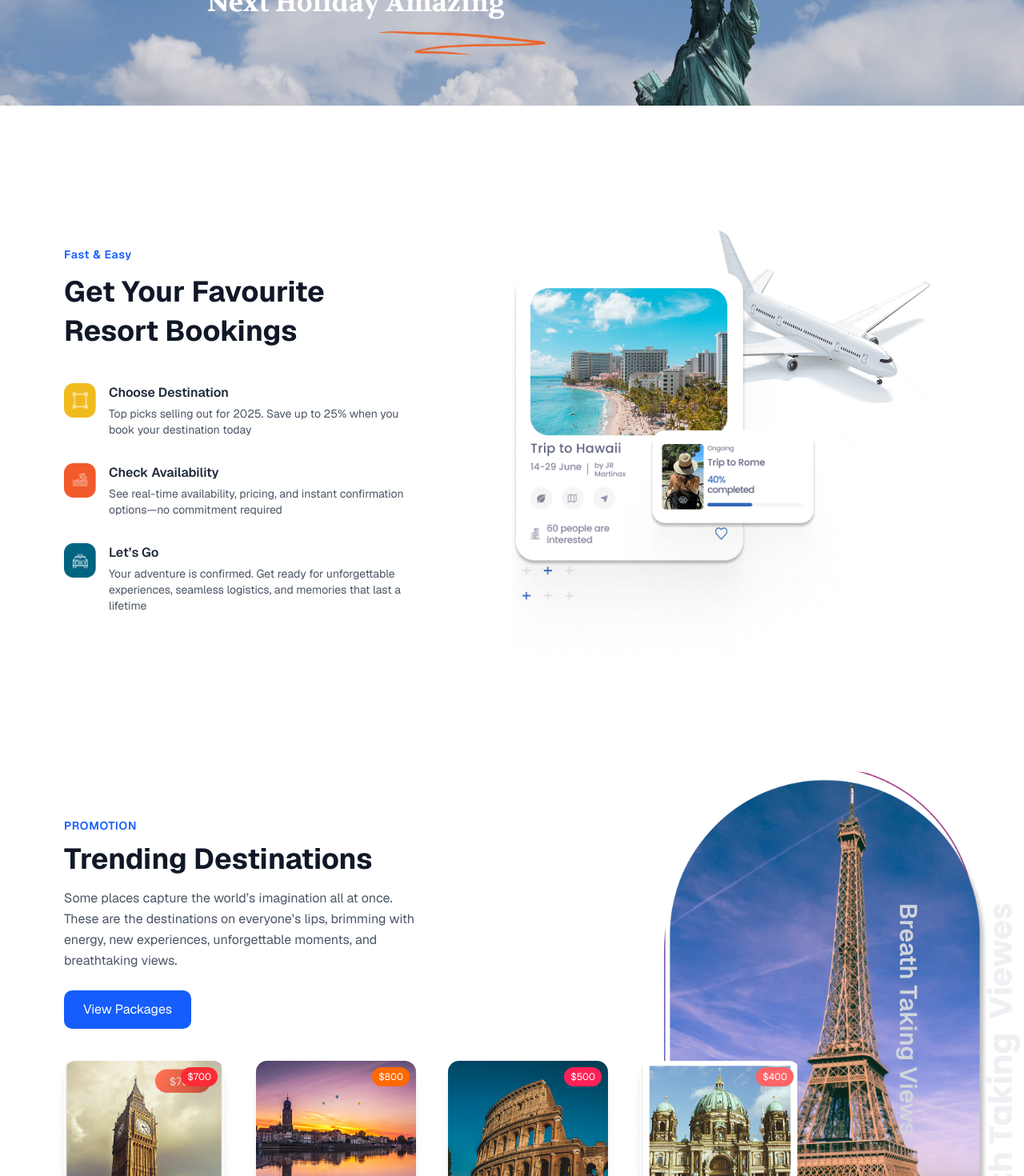
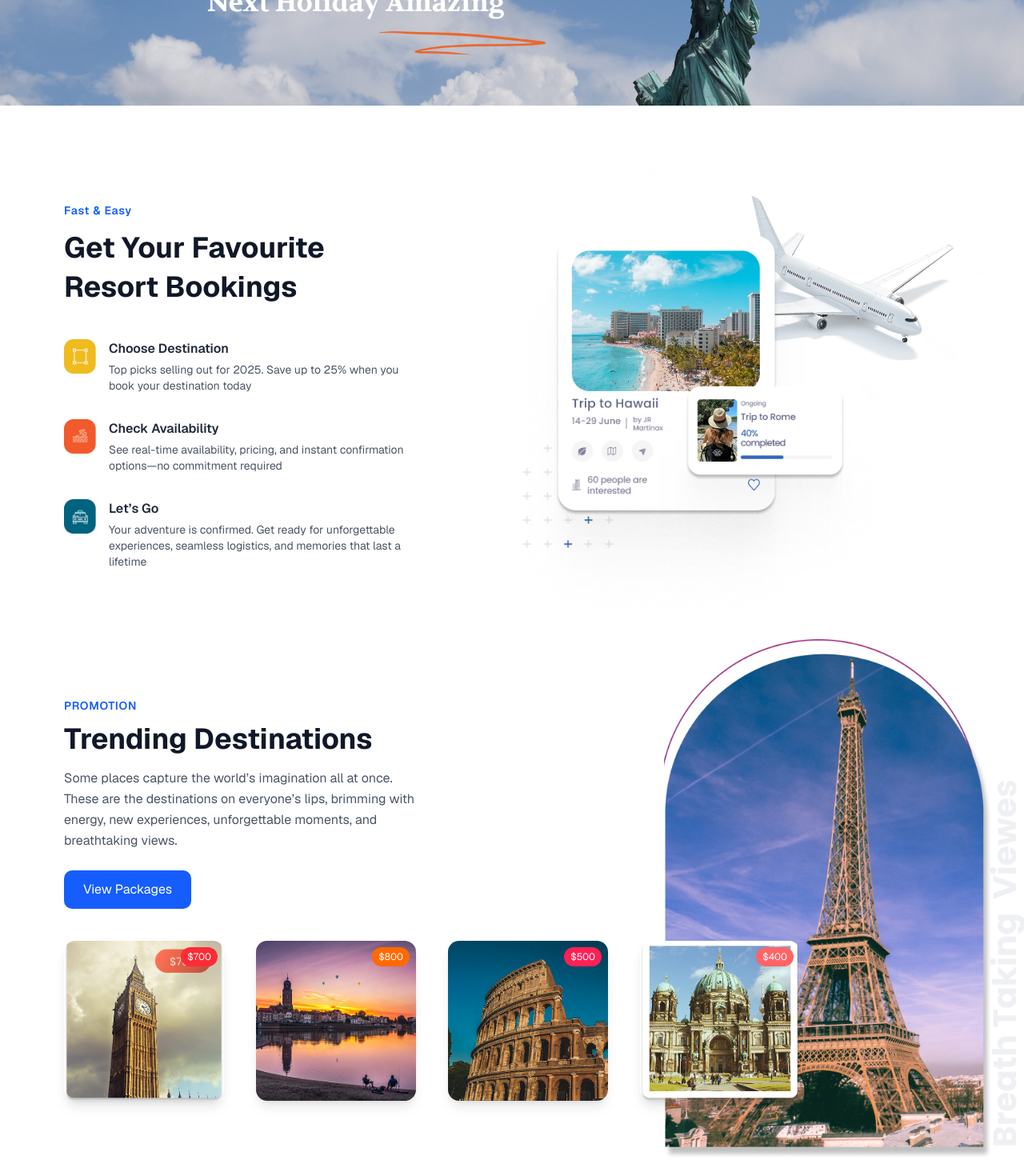
Before and after one commit to jiyamathias/zentrek, a Next.js app: page / in a window 1280 px wide. Shown: the part 2280-3750 px from the top of the page at 80% size. Built offline with nearby package versions, Linux system fonts and the light colour scheme.

Commit message:
mod: mobile res done

```diff
--- a/components/horney-moon.tsx
+++ b/components/horney-moon.tsx
@@ -5,7 +5,7 @@ export default function HoneymoonSection() {
     <section className="w-full max-w-7xl mx-auto flex flex-col md:flex-row items-center justify-between py-20 px-6 md:px-20 gap-10">
       {/* Left Side Image with BG */}
       <div className="w-full md:w-3/5 flex justify-center items-center">
-        <div className="h-[620px]">
+        <div className="h-[420px] md:h-[620px]">
           <Image
             width={420}
             height={800}
--- a/components/navigation.tsx
+++ b/components/navigation.tsx
@@ -32,7 +32,7 @@ const Navigation = () => {
               Explore
             </a>
           </div>
-          <button className="bg-secondary hover:bg-orange-600 text-white px-6 py-2 rounded-lg text-sm font-semibold transition-all">
+          <button className="bg-secondary hidden md:block hover:bg-orange-600 text-white px-6 py-2 rounded-lg text-sm font-semibold transition-all">
               Get In Touch
           </button>
           {/* Mobile Menu Button */}
--- a/components/resort-booking.tsx
+++ b/components/resort-booking.tsx
@@ -2,10 +2,10 @@ import Image from "next/image";
 
 export default function ResortBookingSection() {
   return (
-    <section className="w-full max-w-7xl mx-auto flex flex-col md:flex-row items-center justify-between py-20 md:px-20">
+    <section className="w-full max-w-7xl mx-auto flex flex-col md:flex-row items-center justify-between pt-10">
 
       {/* LEFT SIDE TEXT */}
-      <div className="w-full md:w-1/2 z-10">
+      <div className="w-full md:w-1/2 z-10 px-6 md:px-20">
         <p className="text-sm text-blue-600 font-semibold tracking-wider">
           Fast & Easy
         </p>
@@ -68,16 +68,16 @@ export default function ResortBookingSection() {
       </div>
 
       {/* RIGHT SIDE: Single Image + Blue Glow */}
-      <div className="w-full md:w-1/2 h-[650px] flex justify-center md:justify-end mt-16 md:mt-0">
+      <div className="w-full md:w-1/2 flex justify-center md:justify-end">
+      <div className="h-[460px] md:h-[620px]">
           <Image
             src="/images/flight-destination.png"
             width={500}
             height={500}
-            //  width={420}
-            // height={800}
             alt="Resort Showcase"
             className="object-cover w-full h-full"
           />
+        </div>
       </div>
 
     </section>
--- a/components/trending-destinations.tsx
+++ b/components/trending-destinations.tsx
@@ -2,11 +2,11 @@ import Image from "next/image";
 
 export default function TrendingDestinations() {
   return (
-    <section className="w-full max-w-7xl mx-auto py-20 px-6 md:px-20 relative">
+    <section className="w-full max-w-7xl mx-auto py-5 md:py-20 px-6 md:px-20 relative">
 
       {/* RIGHT MAIN IMAGE — ABSOLUTE BEHIND EVERYTHING */}
-      <div className="absolute top-1/2 right-0 -translate-y-1/2 pointer-events-none -z-10">
-        <div className="w-[340px] md:w-[450px] h-[540px] md:h-[620px] overflow-hidden rounded-t-full">
+      <div className="hidden md:block md:absolute md:top-1/2 md:right-0 md:-translate-y-1/2 md:pointer-events-none -z-10 pb-5 md:pb-0">
+        <div className="w-[340px] md:w-[450px] h-[480px] md:h-[650px]">
           <Image
             src="/images/paris-tower.png"
             alt="Eiffel Tower"
@@ -15,16 +15,10 @@ export default function TrendingDestinations() {
             className="object-cover w-full h-full"
           />
         </div>
-
-        {/* Vertical Text */}
-        <p className="absolute right-0 top-1/2 -translate-y-1/2 rotate-90
-          text-gray-300 text-2xl md:text-3xl font-semibold whitespace-nowrap">
-          Breath Taking Views
-        </p>
       </div>
 
       {/* MAIN CONTENT */}
-      <div className="flex flex-col md:flex-row items-start justify-between gap-20 relative z-20">
+      <div className="flex flex-col md:flex-row items-start justify-between gap-5 md:gap-20 relative z-20">
 
         {/* LEFT CONTENT */}
         <div className="w-full">
@@ -48,7 +42,7 @@ export default function TrendingDestinations() {
           </button>
 
           {/* DESTINATION CARDS — 4 IMAGES TOGETHER */}
-          <div className="mt-10 flex gap-10">
+          <div className="mt-10 grid grid-cols-2 md:flex gap-2 md:gap-10">
 
             {[
               { price: "$700", src: "/images/destination1.png", color: "bg-red-500" },
@@ -58,7 +52,7 @@ export default function TrendingDestinations() {
             ].map((item, index) => (
               <div
                 key={index}
-                className="relative rounded-xl overflow-hidden shadow-lg w-[200px] h-[200px]"
+                className="relative rounded-xl overflow-hidden shadow-lg md:w-[200px] md:h-[200px]"
               >
                 <Image
                   src={item.src}
@@ -81,6 +75,19 @@ export default function TrendingDestinations() {
         </div>
       </div>
 
+       {/* RIGHT MAIN IMAGE — ABSOLUTE BEHIND EVERYTHING
+      <div className="hidden md:block md:absolute md:top-1/2 md:right-0 md:-translate-y-1/2 md:pointer-events-none -z-10 pt-5 md:pb-0">
+        <div className="w-[340px] md:w-[450px] h-[480px] md:h-[650px]">
+          <Image
+            src="/images/paris-tower.png"
+            alt="Eiffel Tower"
+            width={800}
+            height={1000}
+            className="object-cover w-full h-full"
+          />
+        </div>
+      </div> */}
+
     </section>
   );
 }
```
